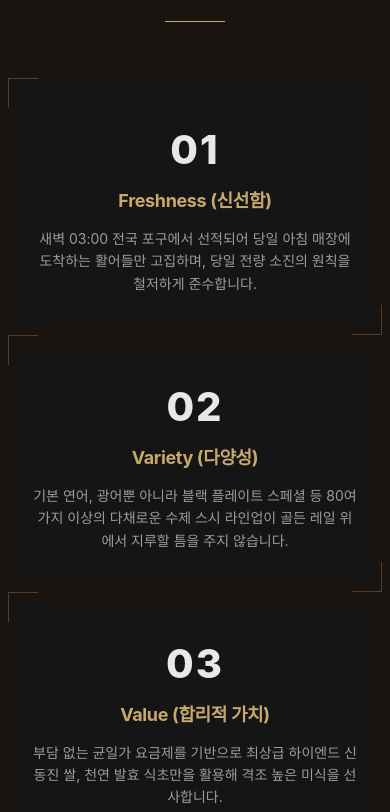
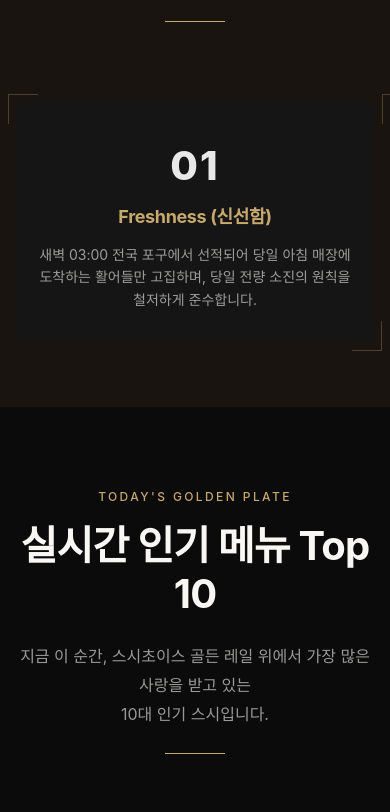
Before and after one commit to proilisys-byte/sushichoice-homepage, a website built with Vite: page index.html in a window 390 px wide. Shown: the part 2008-2820 px from the top of the page. Built offline with nearby package versions, Linux system fonts and the light colour scheme; a web font is replaced by a local one.

Commit message:
style: 모바일 화면에서 5대 약속 한 개씩 가로 스크롤 스냅 슬라이더로 보이도록 수정

```diff
--- a/src/styles/components/home.css
+++ b/src/styles/components/home.css
@@ -899,7 +899,29 @@
     margin-bottom: var(--space-xl);
   }
 
-  .why-grid, .store-grid {
+  .why-grid {
+    display: flex;
+    overflow-x: auto;
+    scroll-snap-type: x mandatory;
+    scroll-behavior: smooth;
+    -webkit-overflow-scrolling: touch;
+    gap: var(--space-md);
+    padding: var(--space-md) var(--gutter);
+    margin-left: calc(-1 * var(--gutter));
+    margin-right: calc(-1 * var(--gutter));
+    scrollbar-width: none; /* Hide scrollbar for Firefox */
+  }
+
+  .why-grid::-webkit-scrollbar {
+    display: none; /* Hide scrollbar for Chrome/Safari */
+  }
+
+  .why-grid .why-card {
+    flex: 0 0 calc(100vw - 2 * var(--gutter));
+    scroll-snap-align: center;
+  }
+
+  .store-grid {
     grid-template-columns: 1fr;
   }
 
```
